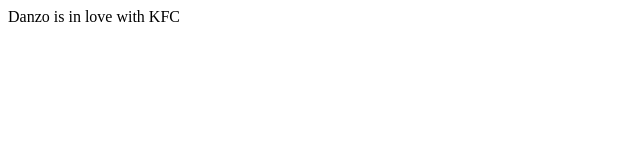
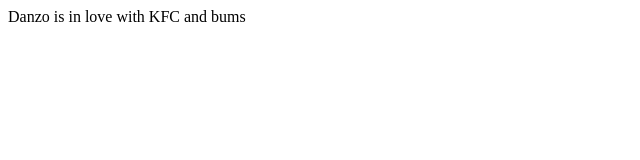
Before and after one commit to Wits-Digital-Arts-Interactive-Media/WSOA3028A_2459074, a plain HTML site: page index.html in a window 1280 px wide. Shown: the full height of the page, 0-640 px from the left. Drawn offline with Linux system fonts and the light colour scheme.

Commit message:
Update index.html

```diff
--- a/index.html
+++ b/index.html
@@ -6,6 +6,6 @@
     <title>Document</title>
 </head>
 <body>
-    Danzo is in love with KFC
+    Danzo is in love with KFC and bums
 </body>
 </html>
```
